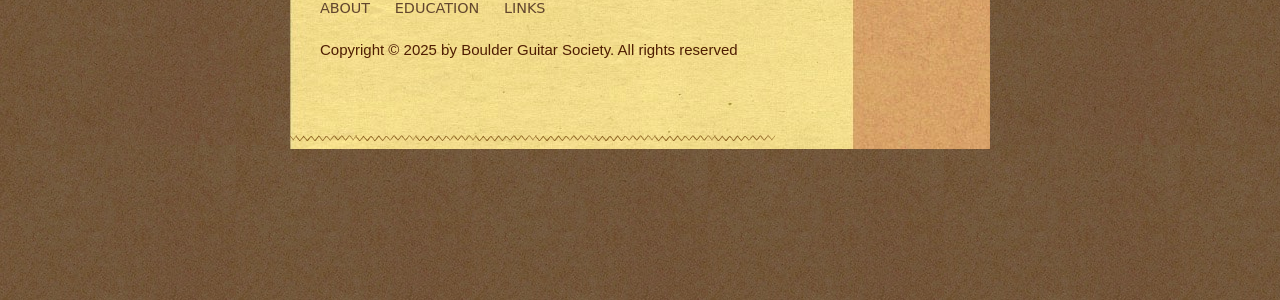
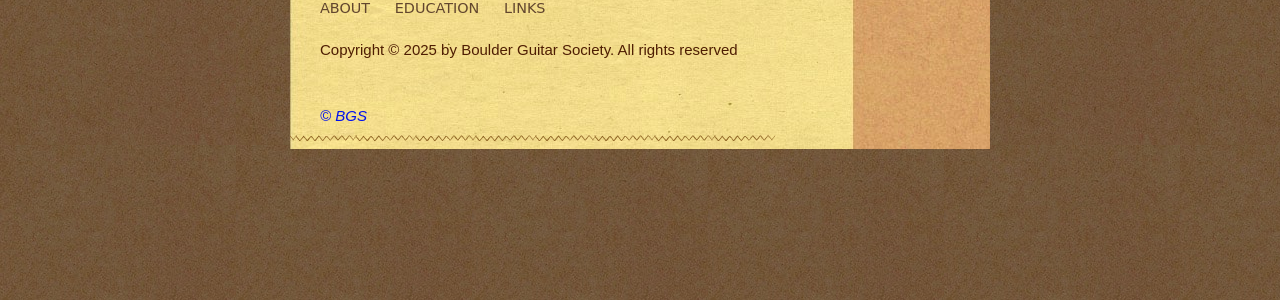
Before and after one commit to boulderguitarsociety/boulderguitarsociety.github.io, a Jekyll site: the page built from Copyright.md, in a window 1280 px wide. Shown: the part 122-422 px from the top of the page. Built offline with Jekyll 4.4.1, drawn with Linux system fonts in a browser that asks for light colours.

Commit message:
add copyright to common layout

```diff
--- a/_layouts/common.html
+++ b/_layouts/common.html
@@ -20,6 +20,9 @@
    {{ content }}
 
    <div id="footer">
+      <div id="footlinks">
+         <div><i><a href="/Copyright.html">&copy; BGS</a></i></div>
+      </div>
       <div id="wgly3">
          <img src="/stylings/PrintedPaper_line-3_3.png" alt="">
       </div>
```
